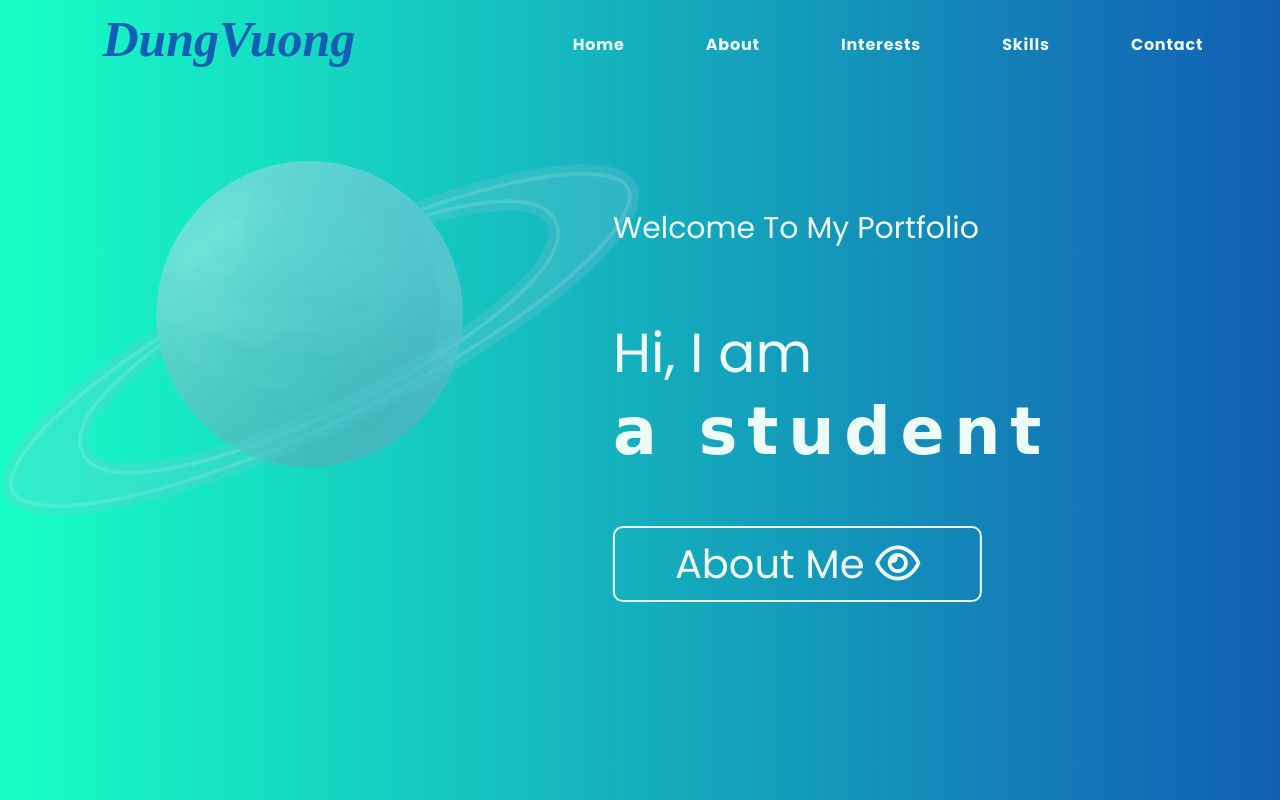
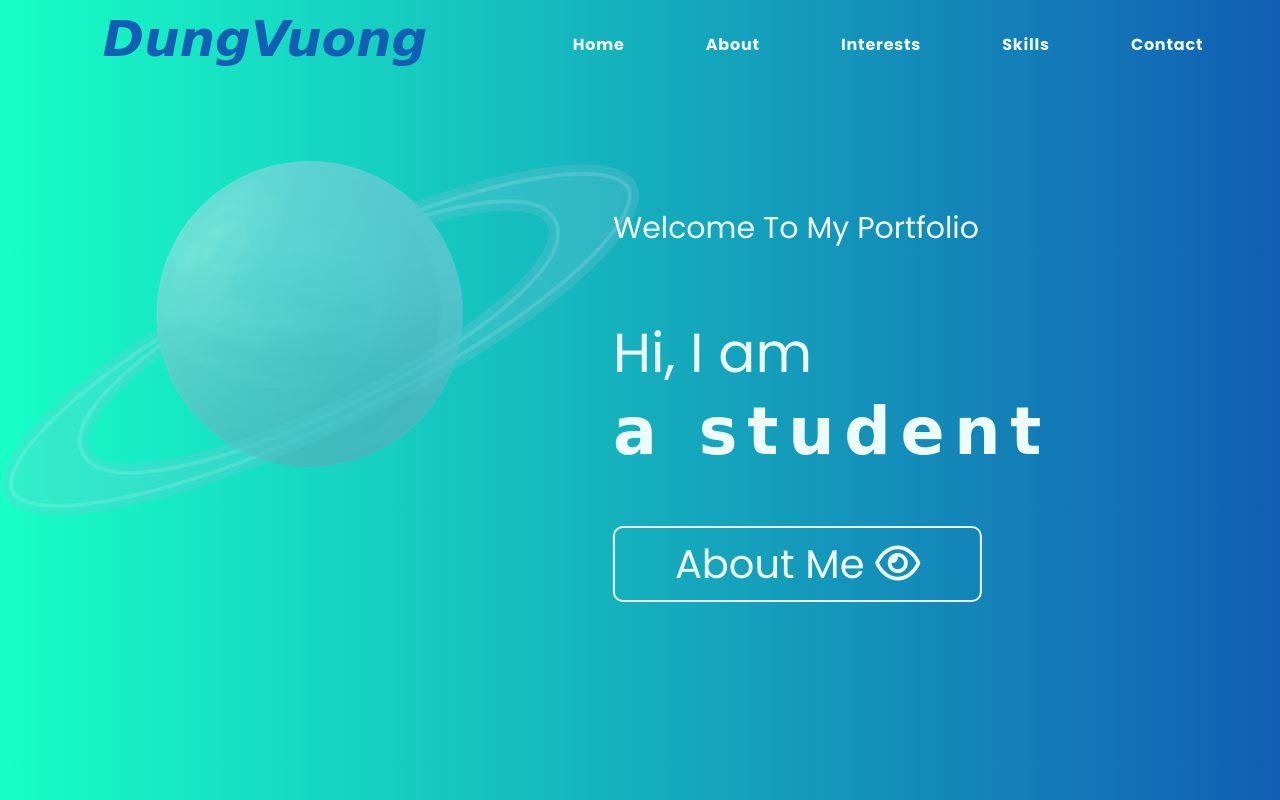
Before and after one commit to dung-vuong/Dungs-Portfolio, a plain HTML site: page index.html in a window 1280 px wide. Shown: the top 800 px of the page. Drawn offline with nearby package versions, Linux system fonts and the light colour scheme; no server answers; a web font is replaced by a local one.

Commit message:
update CSS

```diff
--- a/style.css
+++ b/style.css
@@ -40,7 +40,7 @@ a {
 
 .logo {
   font-weight: bold;
-  font-family: 'Brush Script MT';
+  font-family: 'Brush Script MT', cursive;
   font-style: italic;
   font-size: 50px;
   -webkit-transition: all 0.5s;
```
